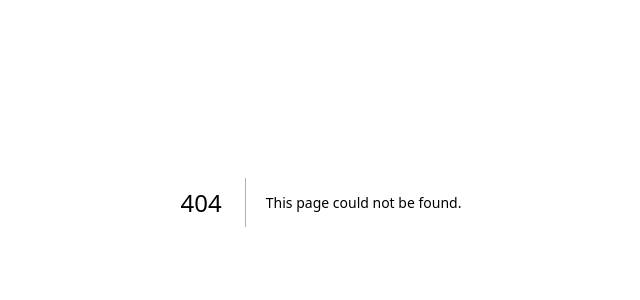
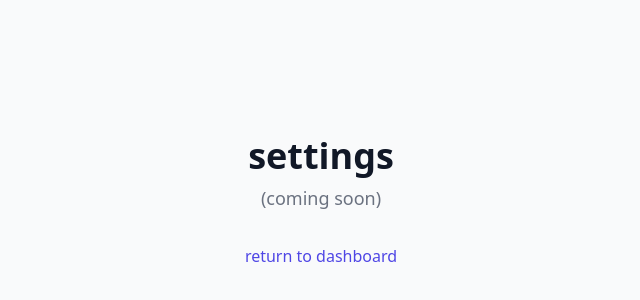
Before and after one commit to jeffreylan0/taskboardapp, a Next.js app: page /settings in a window 1280 px wide. Before the commit this address had no page. Shown: the part 198-498 px from the top of the page, without its empty margins (319-959 px from the left). Built offline with nearby package versions, Linux system fonts and the light colour scheme.

Commit message:
Create settings.tsx

```diff
--- /dev/null
+++ b/pages/settings.tsx
@@ -0,0 +1,15 @@
+import Link from 'next/link';
+
+const SettingsPage = () => {
+  return (
+    <div className="flex flex-col items-center justify-center min-h-screen">
+      <h1 className="text-4xl font-bold">settings</h1>
+      <p className="mt-2 text-lg text-gray-500">(coming soon)</p>
+      <Link href="/" className="mt-8 text-indigo-600 hover:underline">
+        return to dashboard
+      </Link>
+    </div>
+  );
+};
+
+export default SettingsPage;
```
